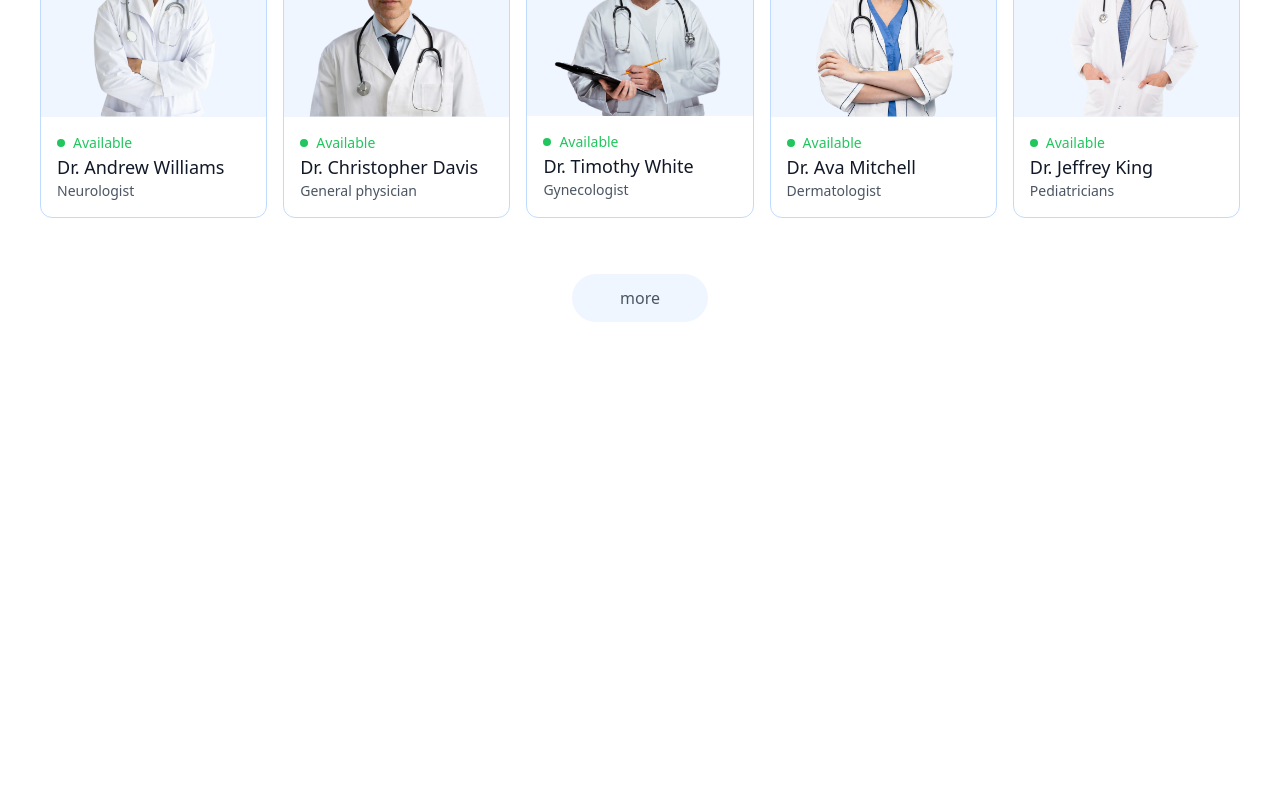
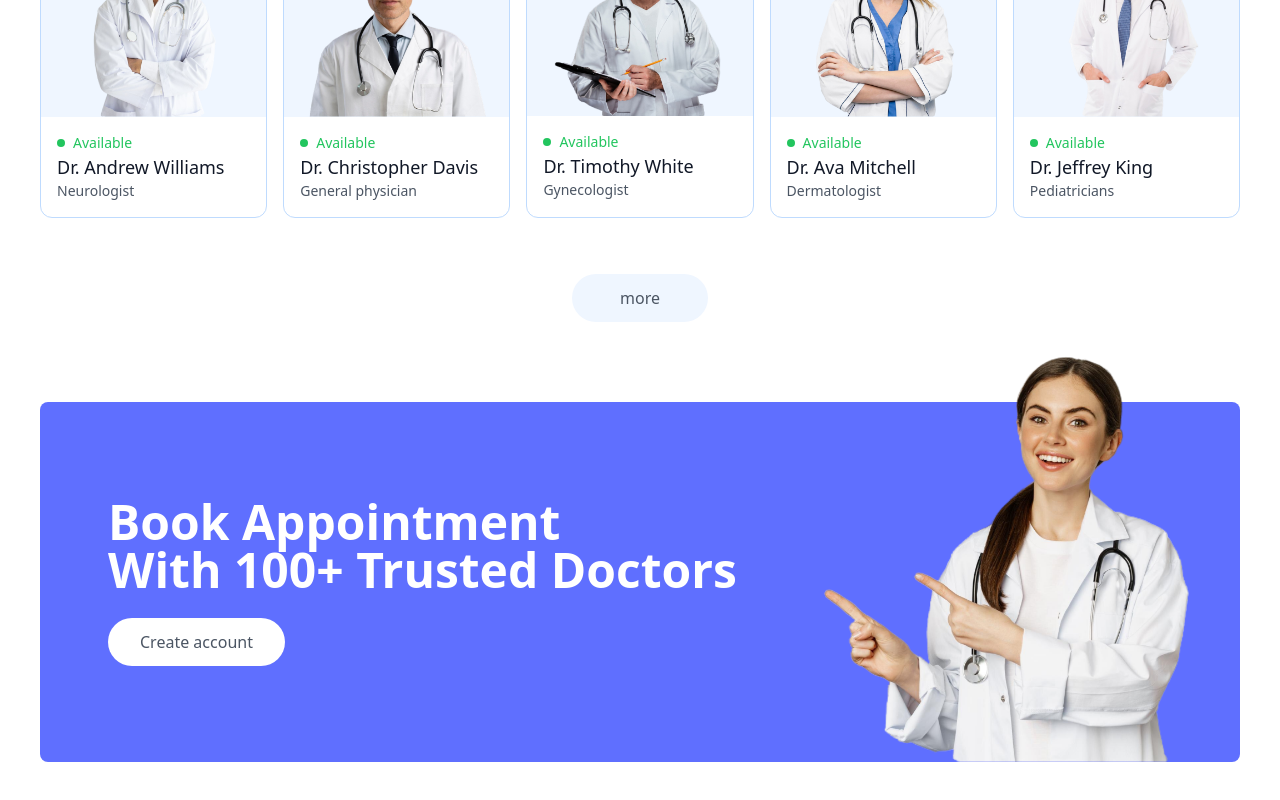
Before and after one commit to TazhibTechnology/Doctor-Appointment-Booking-Website, a React (Vite) app in the folder frontend/: page / in a window 1280 px wide. Shown: the part 1546-2346 px from the top of the page. Before the commit the page ends 1932 px from the top, so only its background shows below. Built offline with nearby package versions, Linux system fonts and the light colour scheme.

Commit message:
Dev Banner Task

```diff
--- /dev/null
+++ b/frontend/src/components/Banner.jsx
@@ -0,0 +1,23 @@
+import { assets } from "../assets/assets_frontend/assets"
+
+const Banner = () => {
+  return (
+    <div className="flex bg-primary rounded-lg px-6 sm:px-10 md:px-14 lg:px-12 my-20 md:mx-10">
+        {/* Left Side      */}
+        <div className="flex-1 py-8 sm:py-10 md:py-16 lg:py-24 lg:pl-5">
+            <div className="text-xl sm:text-2xl md:text-3xl lg:text-5xl font-semibold text-white">
+                <p>Book Appointment</p>
+                <p>With 100+ Trusted Doctors</p>
+            </div>
+            <button className="bg-white text-sm sm:text-base text-gray-600 px-8 py-3 rounded-full mt-6 hover:scale-105 transition-all" >Create account</button>
+        </div>
+
+        {/* Right Side */}
+        <div className="hidden md:block md:w-1/2 lg:w-[370px] relative">
+            <img className="w-full absolute bottom-0 right-0 max-w-md" src={assets.appointment_img} alt="" />
+        </div>
+    </div>
+  )
+}
+
+export default Banner
--- a/frontend/src/pages/Home.jsx
+++ b/frontend/src/pages/Home.jsx
@@ -1,3 +1,4 @@
+import Banner from '../components/Banner'
 import Header from '../components/Header'
 import SpecialityMenu from '../components/SpecialityMenu'
 import TopDoctors from '../components/TopDoctors'
@@ -8,6 +9,7 @@
       <Header/>
       <SpecialityMenu/>
       <TopDoctors/>
+      <Banner/>
     </div>
   )
 }
```
